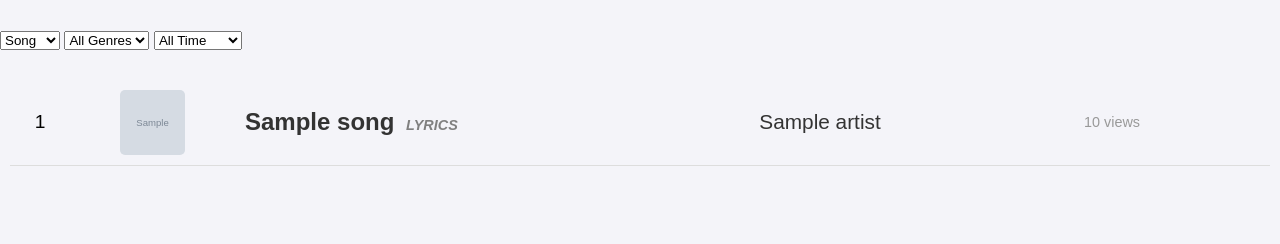
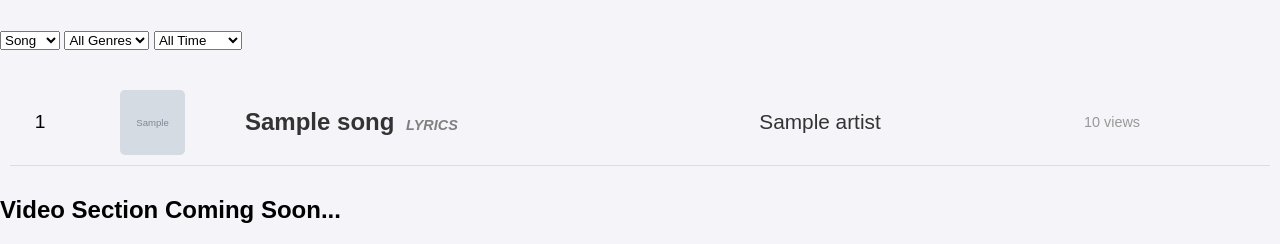
Before and after one commit to mamaliinjas/genius, a Django app: page / in a window 1280 px wide. Shown: the part 735-979 px from the top of the page. Before the commit the page ends 901 px from the top, so only its background shows below. Run offline with Django 5.2, Linux system fonts and the light colour scheme; tables that the repository leaves empty hold one stand-in row (values such as "Sample post"); grey boxes marked "Sample" are stand-in pictures; some libraries are stand-ins or nearby versions.

Commit message:
add smooth scroll for buttons

```diff
--- a/static/css/home.css
+++ b/static/css/home.css
@@ -0,0 +1,3 @@
+html {
+    scroll-behavior: smooth;
+}
--- a/template/home.html
+++ b/template/home.html
@@ -22,9 +22,12 @@
     {% include 'navbar.html' %}
 
     <!-- News Section -->
+    <div id="news_section">
         {% include 'news_section.html' %}
+    </div>
 
     <!-- Chart Filters -->
+    <div id="chart-section">
         <form id="filter-form" class="filter-form">
             <select id="type-filter">
                 <option value="song" selected>Song</option>
@@ -47,10 +50,18 @@
                 <option value="month">This Month</option>
             </select>
         </form>
+    </div>
+
 
     <!-- Chart Results -->
     <div id="chart-results" class="chart-container"></div>
 
+
+
+    <!-- Videos Section (Add this in future) -->
+    <div id="video-section">
+        <h2>Video Section Coming Soon...</h2>
+    </div>
 </body>
 
 </html>
--- a/template/navbar.html
+++ b/template/navbar.html
@@ -41,9 +41,9 @@
     <!-- Navbar B -->
     <div class="navbar-b">
         <div class="container">
-            <a href="/featured/">Featured</a>
-            <a href="/charts/">Charts</a>
-            <a href="/videos/">Videos</a>
+            <a href="#news-section">Featured</a>
+            <a href="#chart-section">Charts</a>
+            <a href="#video-section">Videos</a>
         </div>
         <!-- Social Icons -->
         <div class="social-icons">
```
Lines whose indentation alone changed are shown as unchanged.
